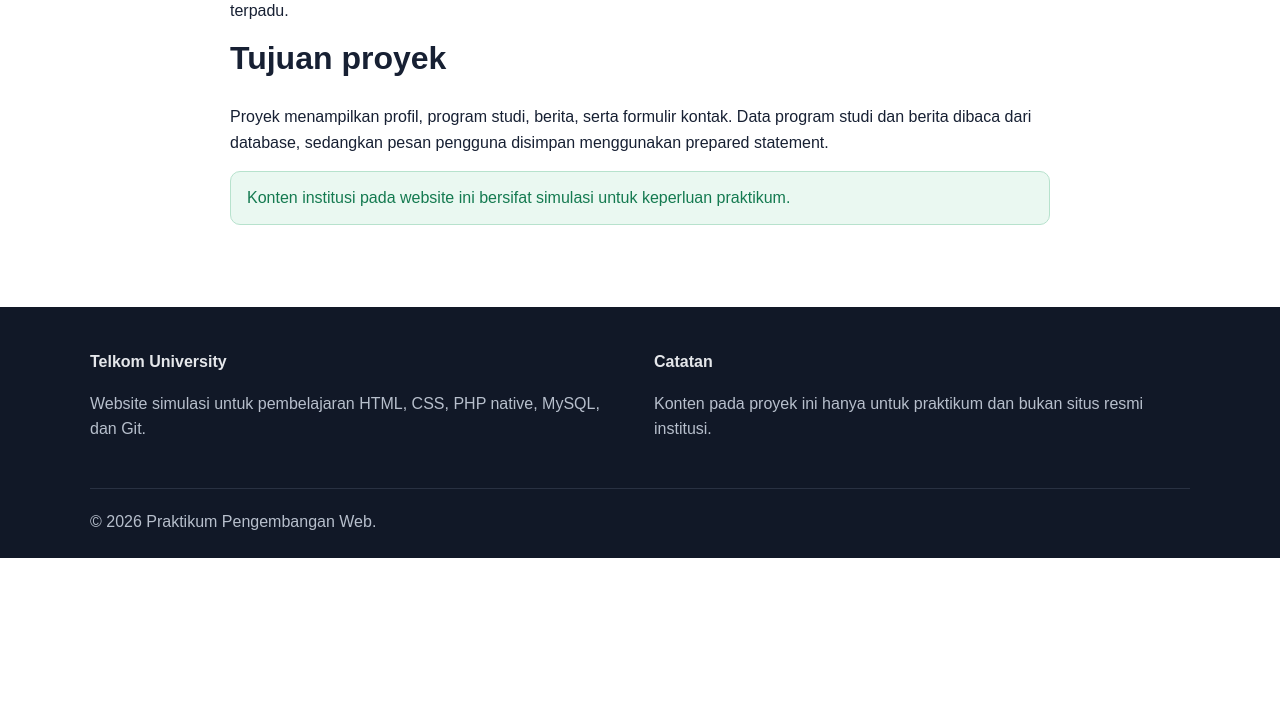
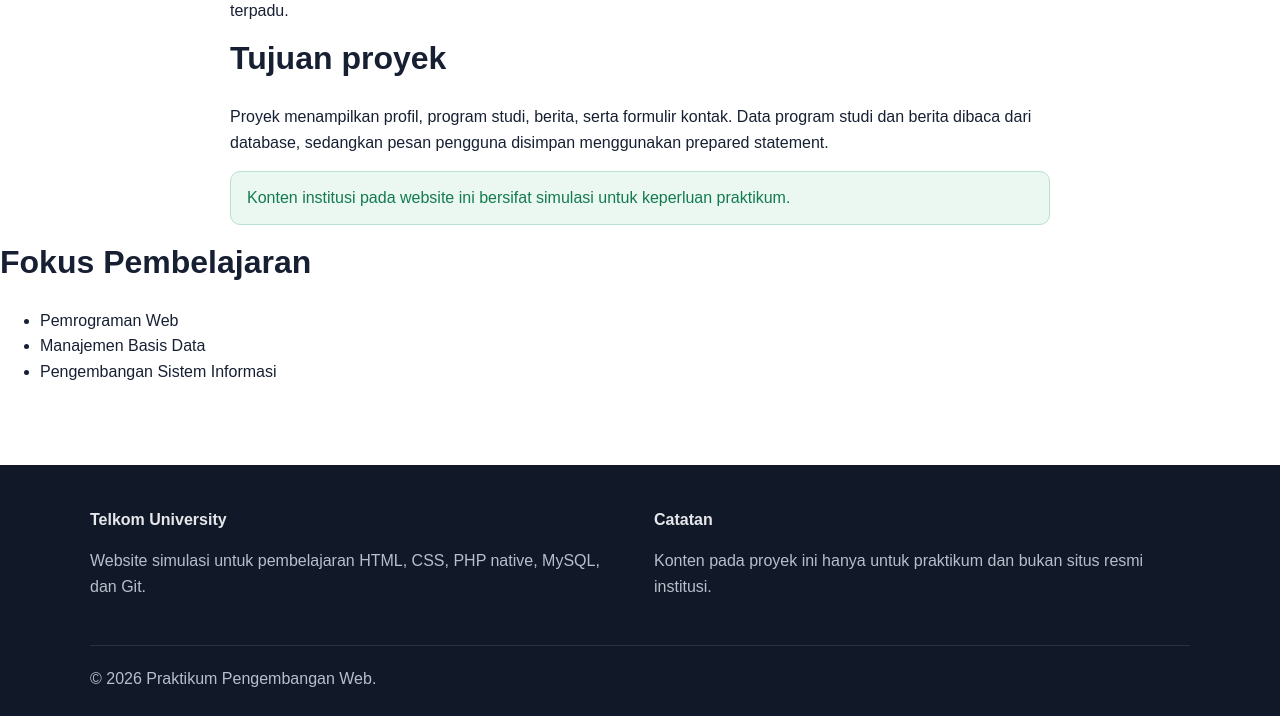
Before and after one commit to whoisreyy407/telkom-company-profile, a PHP site: page /profile.php in a window 1280 px wide. Shown: the part 517-1233 px from the top of the page. Before the commit the page ends 1075 px from the top, so only its background shows below. Run offline with PHP 8.4, Linux system fonts and the light colour scheme.

Commit message:
feat: tambahkan informasi fokus pembelajaran

```diff
--- a/profile.php
+++ b/profile.php
@@ -28,6 +28,13 @@ require 'includes/header.php';
 
     </div>
 
+    <h2>Fokus Pembelajaran</h2>
+    <ul>
+        <li>Pemrograman Web</li>
+        <li>Manajemen Basis Data</li>
+        <li>Pengembangan Sistem Informasi</li>
+    </ul>
+
 </section>
 
 <?php require 'includes/footer.php'; ?>
```
